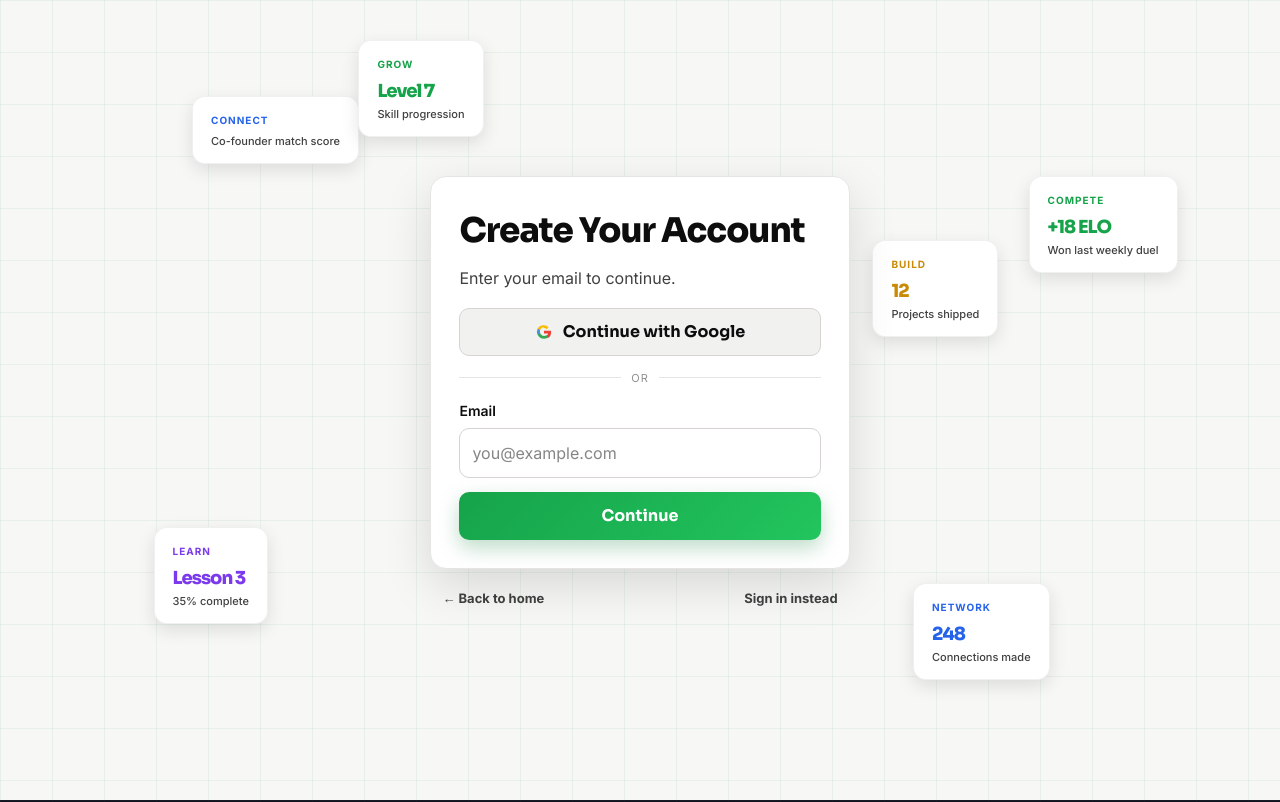
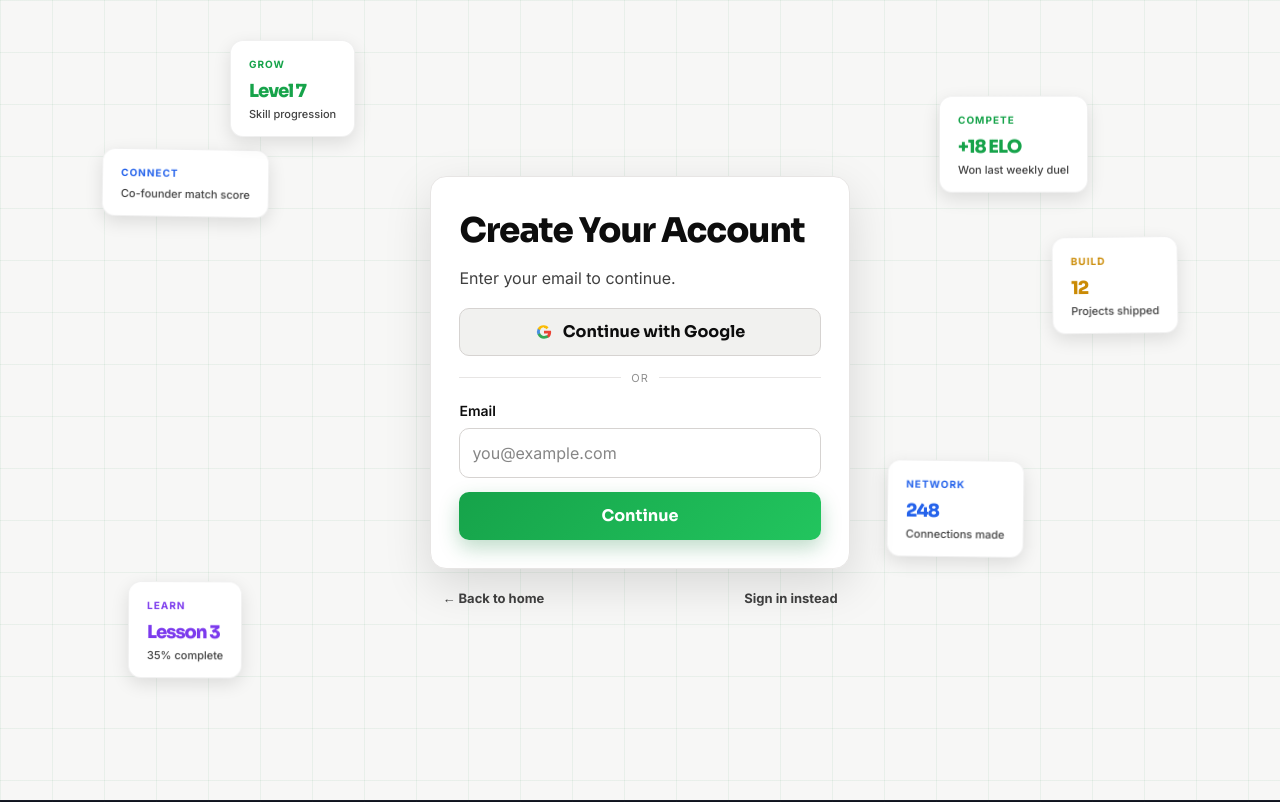
Before and after one commit to JackPigPro/pitchrival, a Next.js app: page /signup in a window 1280 px wide. Shown: the top 802 px of the page. Built offline with nearby package versions, Linux system fonts and the light colour scheme; no server answers.

Commit message:
sign in log in animation

```diff
--- a/app/globals.css
+++ b/app/globals.css
@@ -159,18 +159,44 @@ body { font-family: var(--font-body); background: var(--bg); color: var(--text);
   backface-visibility: hidden;
   transform: translateZ(0);
 }
-.hdc-1 { top: 145px; left: 4%; transform: rotate(-4deg); border-left: 3px solid var(--blue); animation: floatA 4s ease-in-out infinite; }
-.hdc-2 { top: 200px; right: 4%; transform: rotate(3deg); border-left: 3px solid var(--green); animation: floatB 5s ease-in-out infinite; }
-.hdc-3 { bottom: 320px; left: 6%; transform: rotate(2deg); border-left: 3px solid var(--purple); animation: floatC 4.5s ease-in-out infinite; }
-.hdc-4 { bottom: 260px; right: 5%; transform: rotate(-3deg); border-left: 3px solid var(--gold); animation: floatD 6s ease-in-out infinite; }
-.hdc-5 { top: 180px; left: 8%; transform: rotate(1deg); border-left: 3px solid var(--blue); animation: floatE 5.5s ease-in-out infinite; }
-.hdc-6 { bottom: 200px; right: 8%; transform: rotate(-2deg); border-left: 3px solid var(--green); animation: floatF 4.8s ease-in-out infinite; }
-@keyframes floatA { 0%,100% { transform: rotate(-4deg) translateY(0); } 50% { transform: rotate(-4deg) translateY(-10px); } }
-@keyframes floatB { 0%,100% { transform: rotate(3deg) translateY(0); } 50% { transform: rotate(3deg) translateY(-12px); } }
-@keyframes floatC { 0%,100% { transform: rotate(2deg) translateY(0); } 50% { transform: rotate(2deg) translateY(-8px); } }
-@keyframes floatD { 0%,100% { transform: rotate(-3deg) translateY(0); } 50% { transform: rotate(-3deg) translateY(-15px); } }
-@keyframes floatE { 0%,100% { transform: rotate(1deg) translateY(0) translateX(0); } 50% { transform: rotate(1deg) translateY(-6px) translateX(4px); } }
-@keyframes floatF { 0%,100% { transform: rotate(-2deg) translateY(0) translateX(0); } 50% { transform: rotate(-2deg) translateY(-9px) translateX(-3px); } }
+.auth-deco-1 { top: 14%; left: 10%; animation: float1 4s ease-in-out infinite; }
+.auth-deco-2 { top: 18%; right: 10%; animation: float2 6s ease-in-out infinite; }
+.auth-deco-3 { bottom: 18%; left: 16%; animation: float3 5s ease-in-out infinite; }
+.auth-deco-4 { top: 25%; right: 18%; animation: float4 7s ease-in-out infinite; }
+.auth-deco-5 { bottom: 25%; right: 12%; animation: float5 4.5s ease-in-out infinite; }
+.auth-deco-6 { top: 8%; left: 22%; animation: float6 5.5s ease-in-out infinite; }
+
+/* Different positioning for signup page */
+.signup-page .auth-deco-1 { top: 20%; left: 8%; }
+.signup-page .auth-deco-2 { top: 12%; right: 15%; }
+.signup-page .auth-deco-3 { bottom: 15%; left: 10%; }
+.signup-page .auth-deco-4 { top: 30%; right: 8%; }
+.signup-page .auth-deco-5 { bottom: 30%; right: 20%; }
+.signup-page .auth-deco-6 { top: 5%; left: 18%; }
+@keyframes float1 {
+  0%, 100% { transform: translateY(0px) rotate(0deg); }
+  50% { transform: translateY(-12px) rotate(1deg); }
+}
+@keyframes float2 {
+  0%, 100% { transform: translateY(0px) rotate(0deg); }
+  50% { transform: translateY(-8px) rotate(-1deg); }
+}
+@keyframes float3 {
+  0%, 100% { transform: translateY(0px) rotate(0deg); }
+  50% { transform: translateY(-15px) rotate(2deg); }
+}
+@keyframes float4 {
+  0%, 100% { transform: translateY(0px) rotate(0deg); }
+  50% { transform: translateY(-10px) rotate(-2deg); }
+}
+@keyframes float5 {
+  0%, 100% { transform: translateY(0px) rotate(0deg); }
+  50% { transform: translateY(-6px) rotate(1.5deg); }
+}
+@keyframes float6 {
+  0%, 100% { transform: translateY(0px) rotate(0deg); }
+  50% { transform: translateY(-11px) rotate(-0.5deg); }
+}
 .hdc-badge { display: inline-flex; align-items: center; gap: 5px; font-size: 10px; font-weight: 700; letter-spacing: 1px; text-transform: uppercase; margin-bottom: 6px; }
 .hdc-badge.g { color: var(--green); }
 .hdc-badge.b { color: var(--blue); }
@@ -561,21 +587,6 @@ button:hover, .nav-login:hover, .nav-signup:hover, .ft-cta:hover, .pc-cta:hover,
   z-index: 1;
   pointer-events: none;
 }
-
-.auth-deco-1 { top: 14%; left: 10%; }
-.auth-deco-2 { top: 18%; right: 10%; }
-.auth-deco-3 { bottom: 18%; left: 16%; }
-.auth-deco-4 { top: 25%; right: 18%; }
-.auth-deco-5 { bottom: 25%; right: 12%; }
-.auth-deco-6 { top: 8%; left: 22%; }
-
-/* Different positioning for signup page */
-.signup-page .auth-deco-1 { top: 12%; left: 15%; }
-.signup-page .auth-deco-2 { top: 22%; right: 8%; }
-.signup-page .auth-deco-3 { bottom: 22%; left: 12%; }
-.signup-page .auth-deco-4 { top: 30%; right: 22%; }
-.signup-page .auth-deco-5 { bottom: 15%; right: 18%; }
-.signup-page .auth-deco-6 { top: 5%; left: 28%; }
 
 /* ═══════════════════════════════════════════════════════════
    PRICING
```
